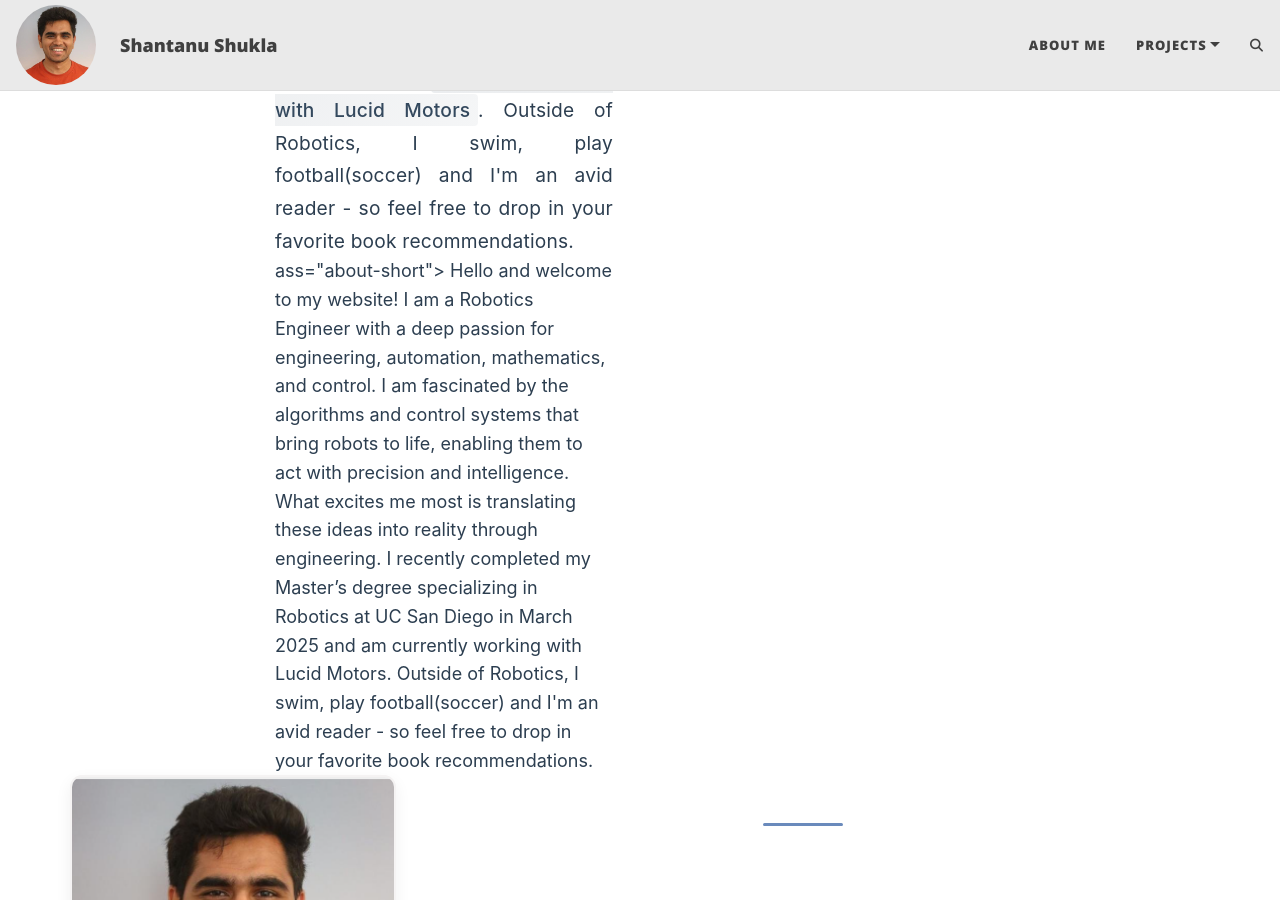
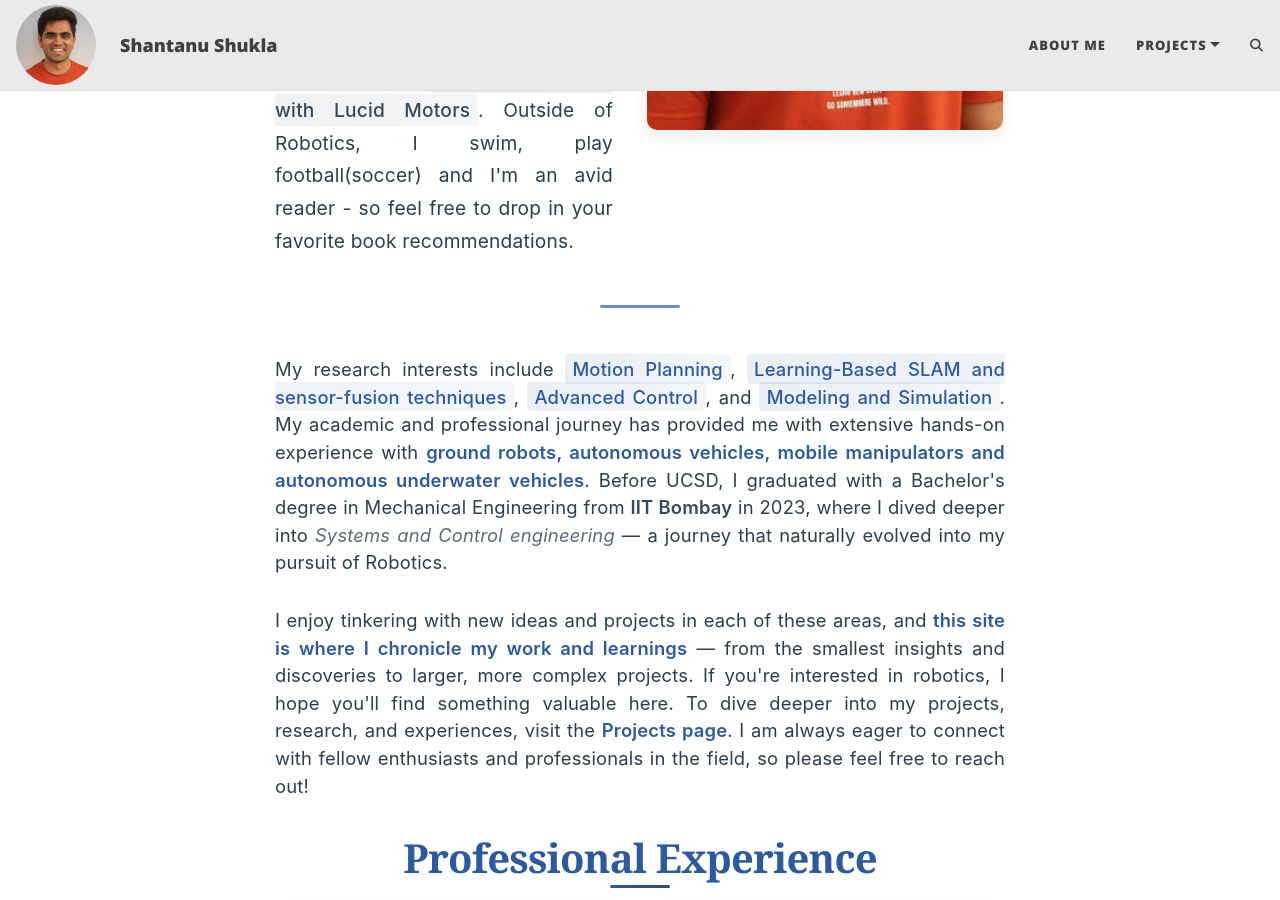
Before and after one commit to shantanusshukla/shantanusshukla.github.io, a Jekyll site: the page built from index.html, in a window 1280 px wide and 900 px high, scrolled down 687 px. Built offline with Jekyll 4.4.1, drawn with Linux system fonts in a browser that asks for light colours; the list of posts is cut into pages by our own code; comment, search, counter and statistics services are not loaded.

Commit message:
fix try again

```diff
--- a/_includes/about-short.html
+++ b/_includes/about-short.html
@@ -2,10 +2,4 @@
     Hello and welcome to my website! I am a <strong>Robotics Engineer</strong> with a deep passion for <span class="highlight-skill">engineering, automation, mathematics, and control</span>. I am fascinated by the algorithms and control systems that bring robots to life, enabling them to act with precision and intelligence. What excites me most is translating these ideas into reality through engineering.
     I recently completed my <span class="highlight-institution">Master's degree specializing in Robotics at UC San Diego</span> in March 2025 and am <span class="highlight-current">currently working with Lucid Motors</span>.
     Outside of Robotics, I swim, play football(soccer) and I'm an avid reader - so feel free to drop in your favorite book recommendations.
-</div>ass="about-short">
-    Hello and welcome to my website! I am a Robotics Engineer with a deep passion for engineering, automation, mathematics,
-    and control. I am fascinated by the algorithms and control systems that bring robots to life, enabling them to act with
-    precision and intelligence. What excites me most is translating these ideas into reality through engineering.
-    I recently completed my Master’s degree specializing in Robotics at UC San Diego in March 2025 and am currently working with Lucid Motors.
-    Outside of Robotics, I swim, play football(soccer) and I'm an avid reader - so feel free to drop in your favorite book recommendations.
 </div>
```
